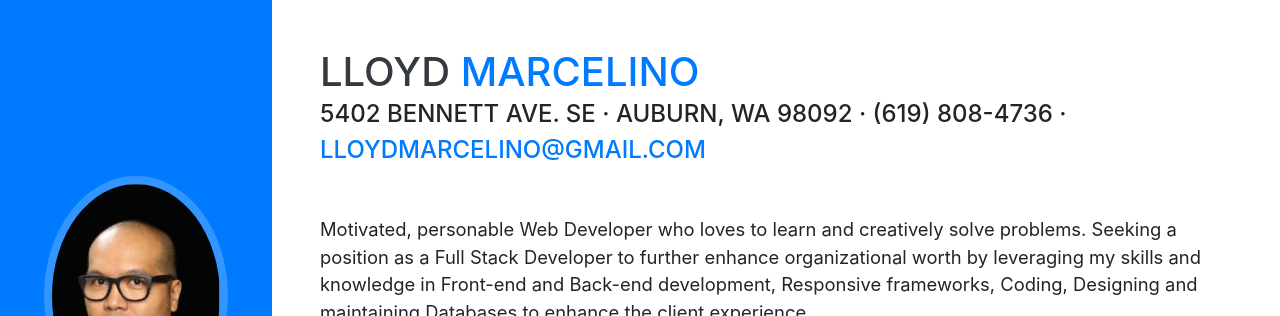
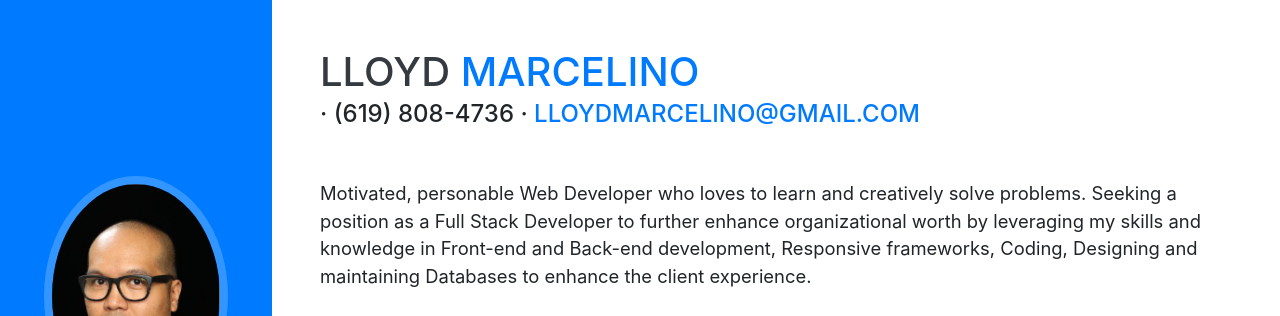
Before and after one commit to Ethanlloyd21/resume, a website with bundled scripts: page index.html in a window 1280 px wide. Shown: the top 316 px of the page. Built offline with nearby package versions, Linux system fonts and the light colour scheme; a web font is replaced by a local one.

Commit message:
Update index.html

```diff
--- a/index.html
+++ b/index.html
@@ -72,7 +72,7 @@
         <h1 class="mb-0">Lloyd
           <span class="text-primary">Marcelino</span>
         </h1>
-        <div class="subheading mb-5">5402 Bennett Ave. SE · Auburn, WA 98092 · (619) 808-4736 ·
+        <div class="subheading mb-5"> · (619) 808-4736 ·
           <a href="mailto:lloydmarcelino@gmail.com">lloydmarcelino@gmail.com</a>
         </div>
         <p class="lead mb-5">Motivated, personable Web Developer who loves to learn and creatively solve
```
